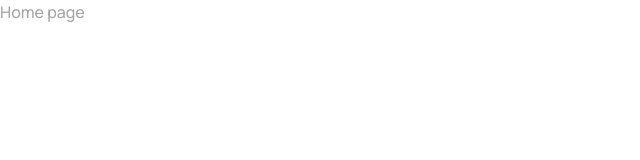
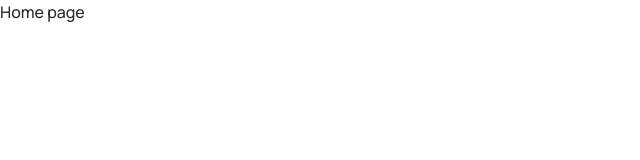
Before and after one commit to hexlabelposition/rubble, a Next.js app: page / in a window 1280 px wide. Shown: the top 160 px of the page, without its empty margins (0-640 px from the left). Built offline with nearby package versions, Linux system fonts and the light colour scheme.

Commit message:
fix(app): replace general text color for root page

```diff
--- a/src/app/layout.tsx
+++ b/src/app/layout.tsx
@@ -21,9 +21,7 @@ interface RootLayoutProps {
 export default function RootLayout({ children }: RootLayoutProps) {
   return (
     <html lang="en" className={`${manrope.variable} scroll-smooth antialiased`}>
-      <body className="text-secondary-500 font-sans font-medium">
-        {children}
-      </body>
+      <body className="text-primary-500 font-sans font-medium">{children}</body>
     </html>
   );
 }
```
